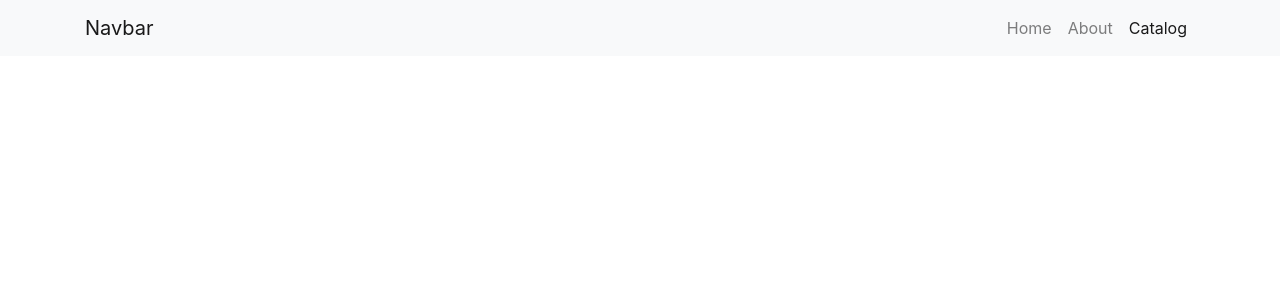
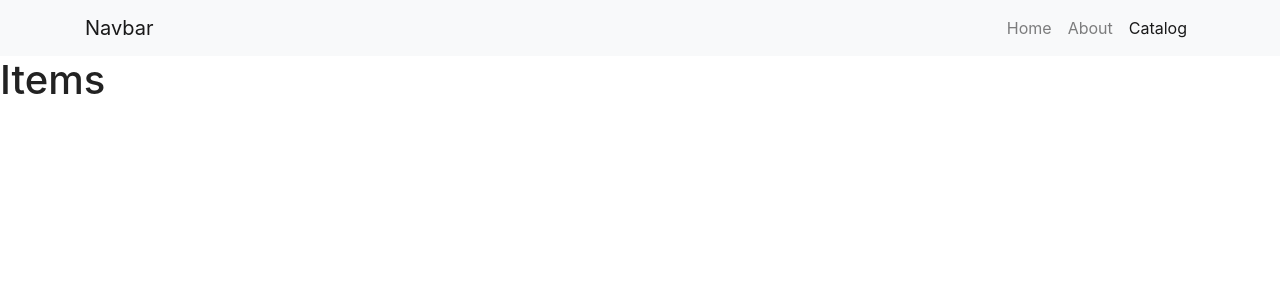
Before and after one commit to stoled/items-app, a React (Create React App) app: page / in a window 1280 px wide. Shown: the top 300 px of the page. Built offline with nearby package versions, Linux system fonts and the light colour scheme.

Commit message:
Add ItemList component

```diff
--- a/src/App.js
+++ b/src/App.js
@@ -1,9 +1,14 @@
 import React from 'react';
 import Navbar from './components/Navbar/Navbar';
+import ItemList from './components/ItemList/ItemList';
+
 import './App.scss';
 
 function App() {
-  return <Navbar />;
+  return  <main>
+    <Navbar />
+    <ItemList />
+  </main>;
 }
 
 export default App;
--- /dev/null
+++ b/src/components/ItemList/ItemList.js
@@ -0,0 +1,8 @@
+import React from 'react';
+import './ItemList.scss';
+
+export default function Navbar() {
+  return <section>
+    <h1>Items</h1>
+  </section>;
+}
```
Also changed, not shown: src/components/ItemList/ItemList.scss (added).
